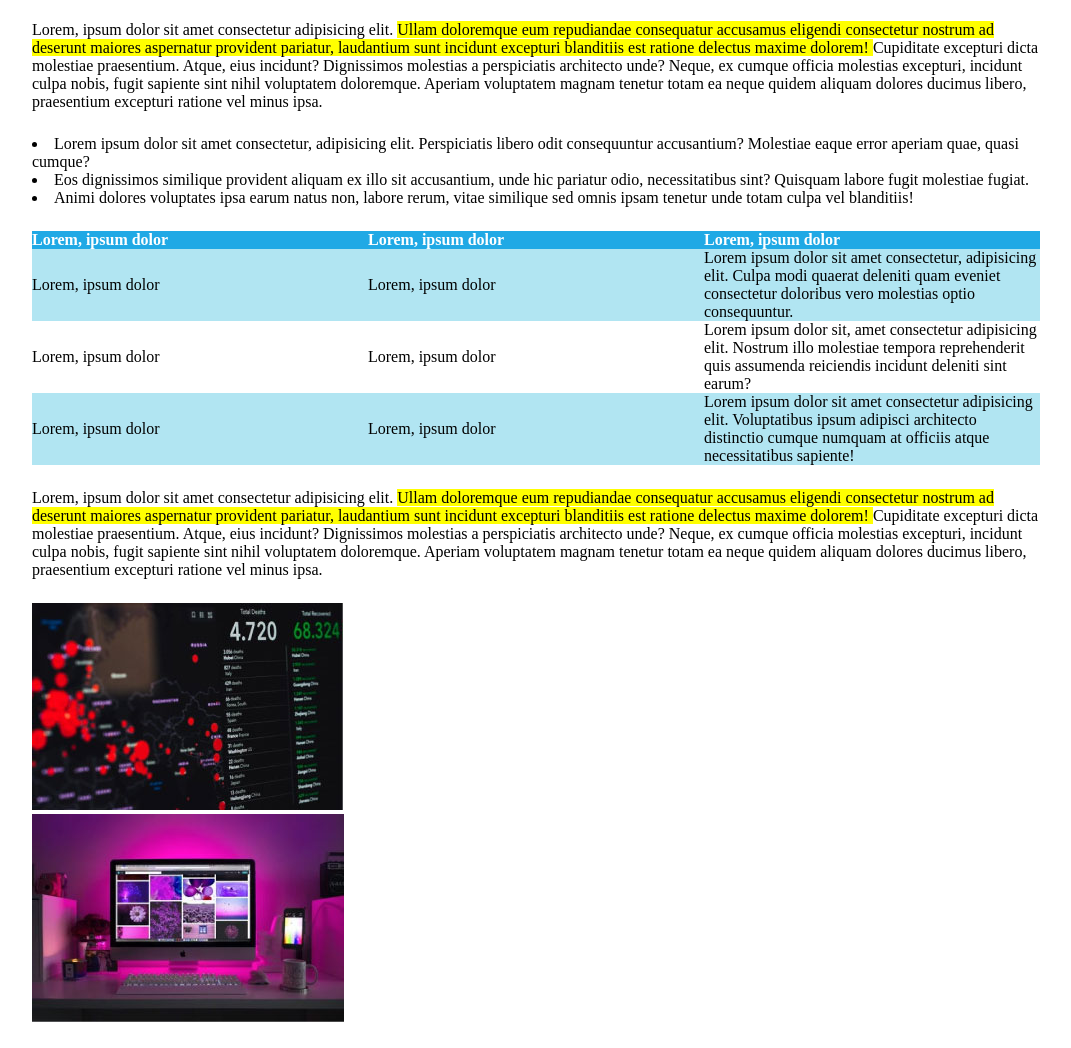
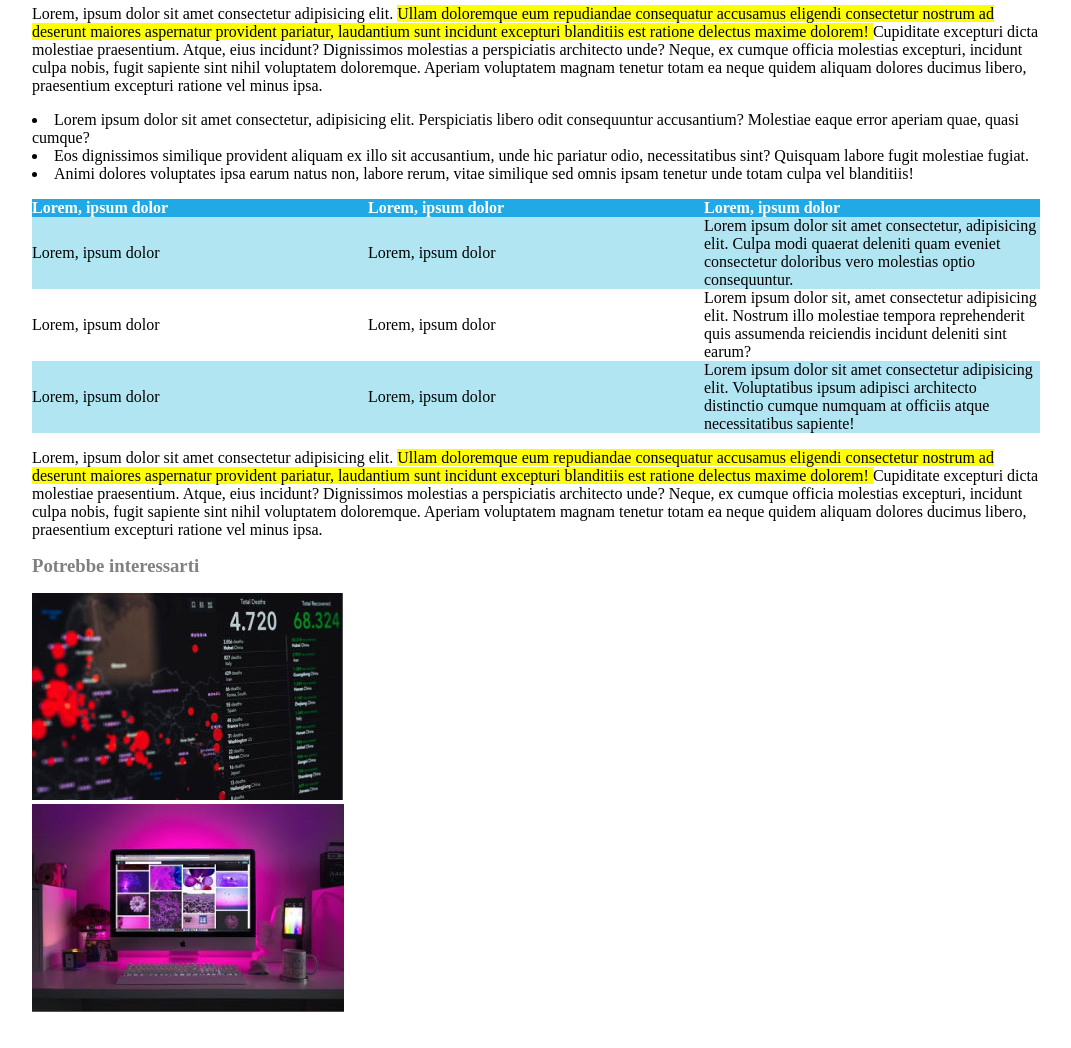
Before and after one commit to LuigiRagusa95/html-css-booleaner, a plain HTML site: page index.html in a window 1280 px wide. Shown: the part 1004-2052 px from the top of the page, without its empty margins (104-1175 px from the left). Drawn offline with Linux system fonts and the light colour scheme.

Commit message:
fix: optimize css classes

```diff
--- a/css/main.css
+++ b/css/main.css
@@ -36,7 +36,6 @@ li {
 
 table {
     width: 100%;
-    margin: 24px 0;
     text-align: left;
     table-layout: fixed;
     border-collapse: collapse;
@@ -57,8 +56,12 @@ thead {
     background-color: #b1e5f2;
 }
 
-.small-text {
+.text-sm {
     font-size: 14px;
+}
+
+.margin-16 {
+    margin: 16px 0;
 }
 
 /* COMPONENT */
@@ -77,14 +80,8 @@ thead {
     height: auto;
 }
 
-.credits {
+.credits,
+.footer {
     color: grey;
+    margin-top: 0;
 }
-
-.gallery {
-    margin: 24px 0;
-}
-
-.paragraph {
-    margin: 24px 0;
-}
--- a/index.html
+++ b/index.html
@@ -16,27 +16,27 @@
             <main>
                 <div class="article">
                     <h1>Internet deve essere al servizio del "bene pubblico": il manifesto di Tim Barners-Lee</h1>
-                    <div class="credits">
+                    <div class="credits margin-16">
                         <span>
                             <strong>Scritto da</strong>
                             <a href="#">The Booleaner</a>
                         </span>
                         <br />
-                        <span class="small-text">il 10/10/2020</span>
+                        <span class="text-sm">il 10/10/2020</span>
                     </div>
 
-                    <div class="gallery">
+                    <div class="margin-16">
                         <img src="./img/tim-1.jpg" alt="tim-1" />
                         <img src="./img/tim-2.jpg" alt="tim-2" />
                         <br />
-                        <div class="small-text">
+                        <div class="text-sm">
                             <span>1st Photo: John S. and L. Knight Foundation, By Scott Henrichsen</span>
                             <br />
                             <span>2st Photo: Wikimedia, By Paul Clarke</span>
                         </div>
                     </div>
 
-                    <p class="paragraph">
+                    <p class="margin-16">
                         Lorem, ipsum dolor sit amet consectetur adipisicing elit.
                         <span class="yellow">
                             Ullam doloremque eum repudiandae consequatur accusamus eligendi consectetur nostrum ad deserunt maiores aspernatur provident pariatur, laudantium sunt incidunt excepturi blanditiis est ratione
@@ -46,13 +46,13 @@
                         fugit sapiente sint nihil voluptatem doloremque. Aperiam voluptatem magnam tenetur totam ea neque quidem aliquam dolores ducimus libero, praesentium excepturi ratione vel minus ipsa.
                     </p>
 
-                    <ul>
+                    <ul class="margin-16">
                         <li>Lorem ipsum dolor sit amet consectetur, adipisicing elit. Perspiciatis libero odit consequuntur accusantium? Molestiae eaque error aperiam quae, quasi cumque?</li>
                         <li>Eos dignissimos similique provident aliquam ex illo sit accusantium, unde hic pariatur odio, necessitatibus sint? Quisquam labore fugit molestiae fugiat.</li>
                         <li>Animi dolores voluptates ipsa earum natus non, labore rerum, vitae similique sed omnis ipsam tenetur unde totam culpa vel blanditiis!</li>
                     </ul>
 
-                    <table>
+                    <table class="margin-16">
                         <thead>
                             <tr>
                                 <th>Lorem, ipsum dolor</th>
@@ -79,7 +79,7 @@
                         </tbody>
                     </table>
 
-                    <p class="paragraph">
+                    <p class="margin-16">
                         Lorem, ipsum dolor sit amet consectetur adipisicing elit.
                         <span class="yellow">
                             Ullam doloremque eum repudiandae consequatur accusamus eligendi consectetur nostrum ad deserunt maiores aspernatur provident pariatur, laudantium sunt incidunt excepturi blanditiis est ratione
@@ -89,11 +89,12 @@
                         fugit sapiente sint nihil voluptatem doloremque. Aperiam voluptatem magnam tenetur totam ea neque quidem aliquam dolores ducimus libero, praesentium excepturi ratione vel minus ipsa.
                     </p>
 
-                    <footer>
+                    <div class="footer margin-16">
+                        <h3 class="margin-16">Potrebbe interessarti</h3>
                         <img src="./img/graph.jpg" alt="graph" />
                         <br />
                         <img src="./img/monitor.jpg" alt="monitor" />
-                    </footer>
+                    </div>
                 </div>
             </main>
         </div>
```
